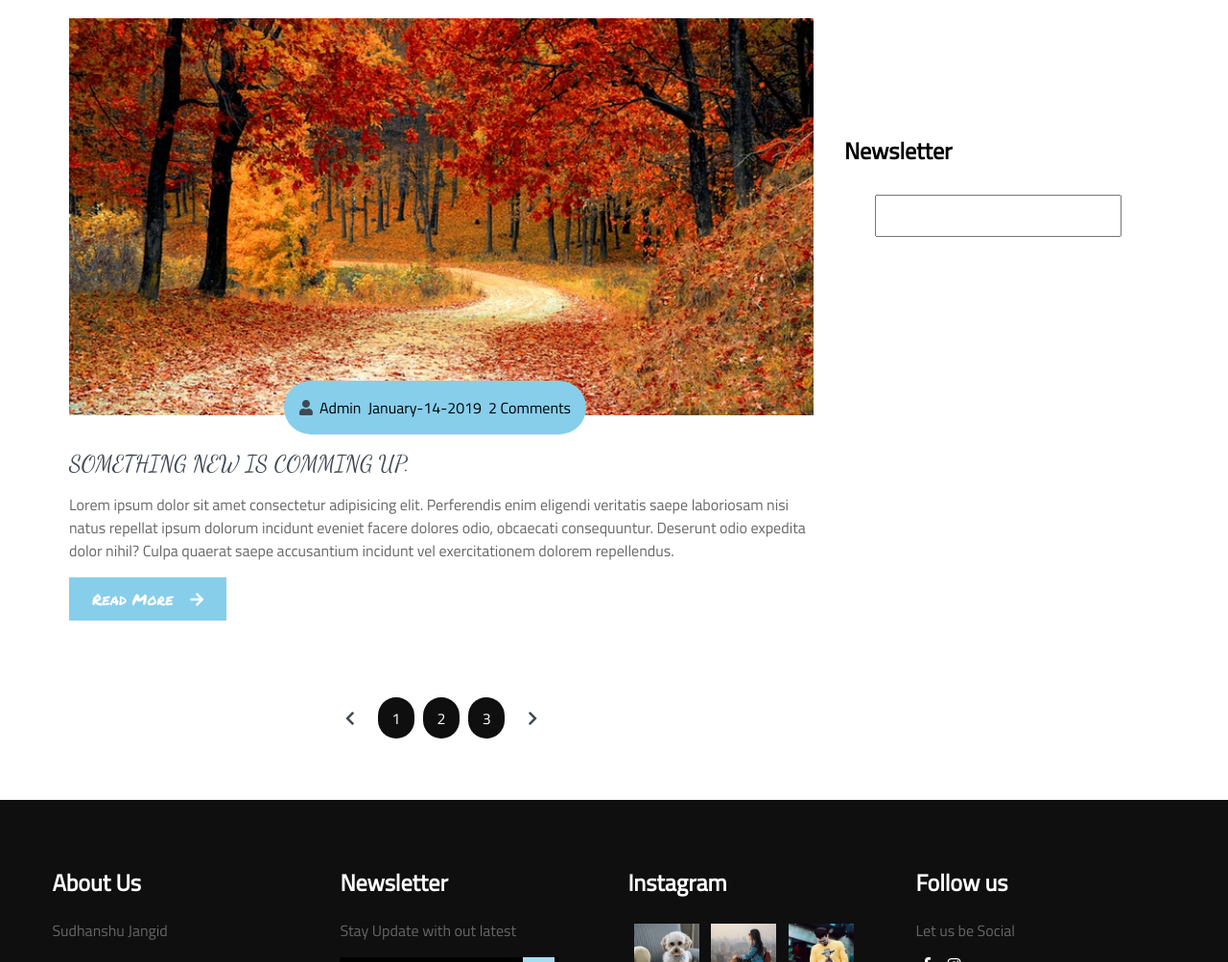
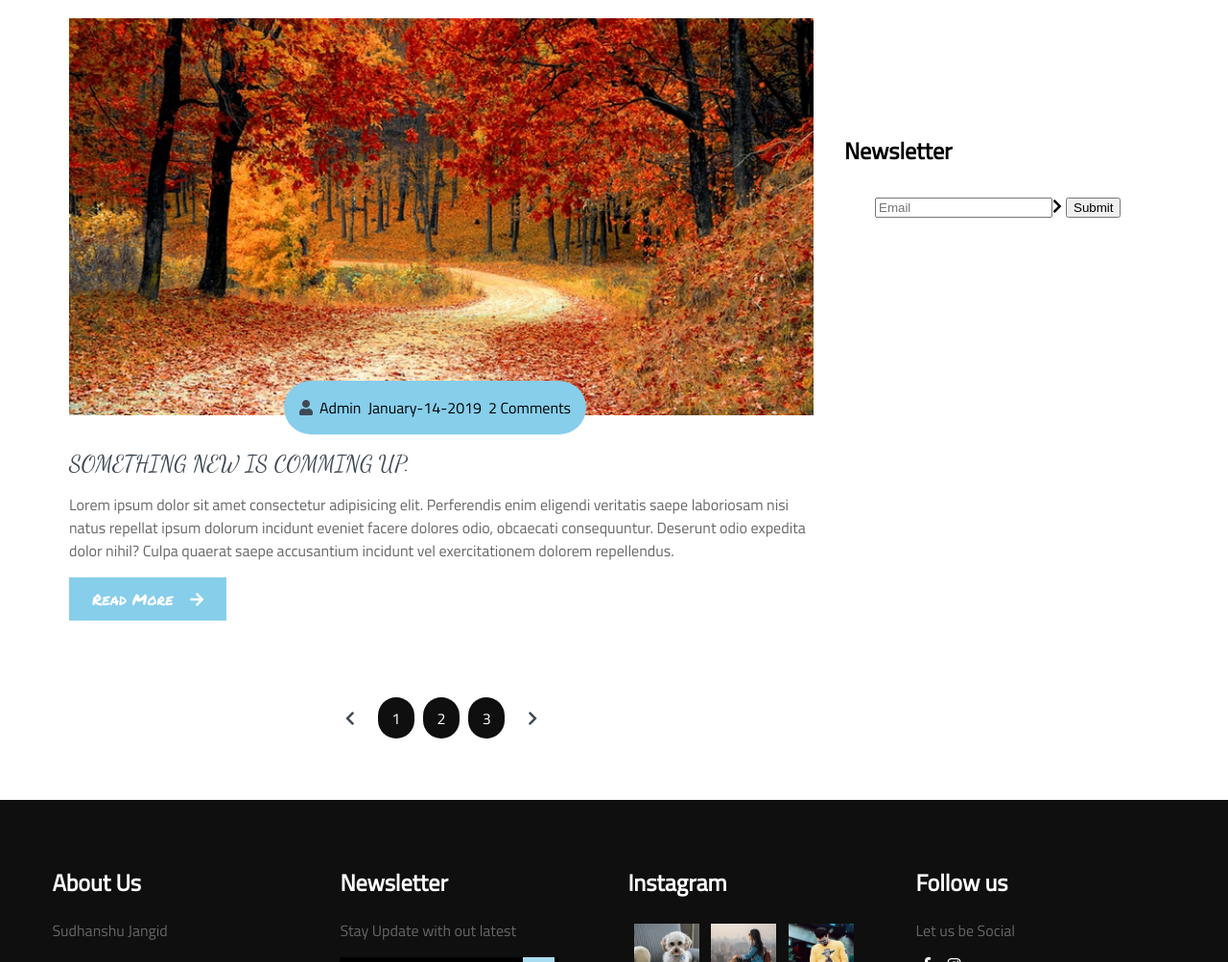
Before and after one commit to CARPEDIEM05/VARPING, a plain HTML site: page index.html in a window 1280 px wide. Shown: the part 3821-4824 px from the top of the page at 96% size. Drawn offline with Linux system fonts and the light colour scheme; files whose address does not match are found by name.

Commit message:
Update index.html

```diff
--- a/index.html
+++ b/index.html
@@ -337,7 +337,8 @@
                     <div class="newsletter" data-aos="fade-up" data-aos-delay="300">
                         <h2>Newsletter</h2>
                         <div class="form-element">
-                            <input type="email" class="input-element" name="YOUR EMAIL" value="">
+                            <input type="text" placeholder="Email"><span><i class="fas fa-chevron-right"></i></span>
+                  <input type="submit" height="20" width="20">
                             <button class="btn form-btn">Subscribe</button>
                         </div>
                     </div>
```
